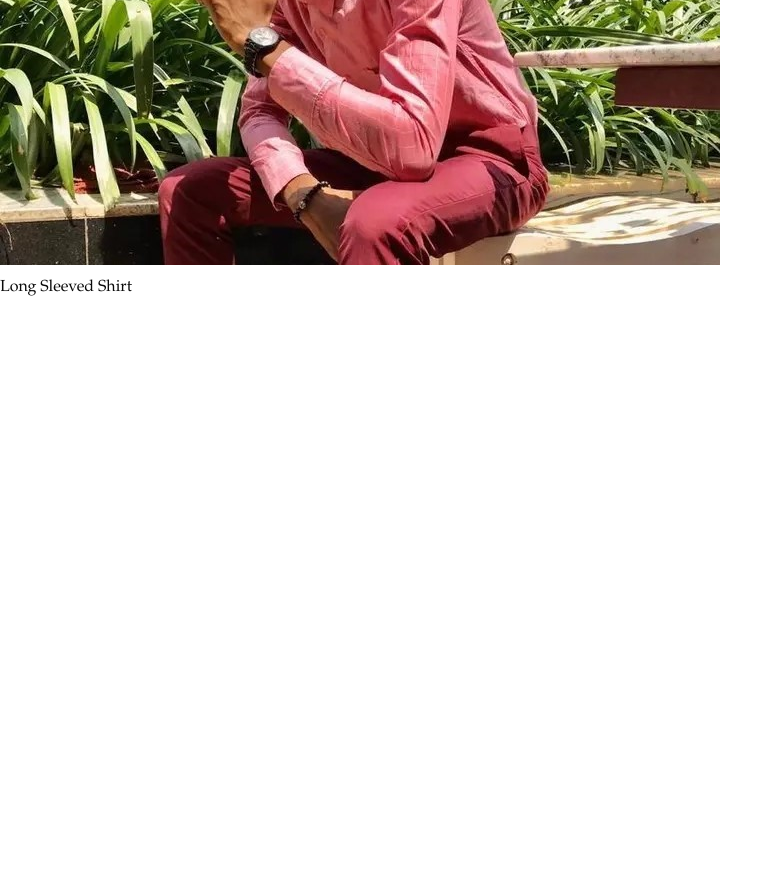
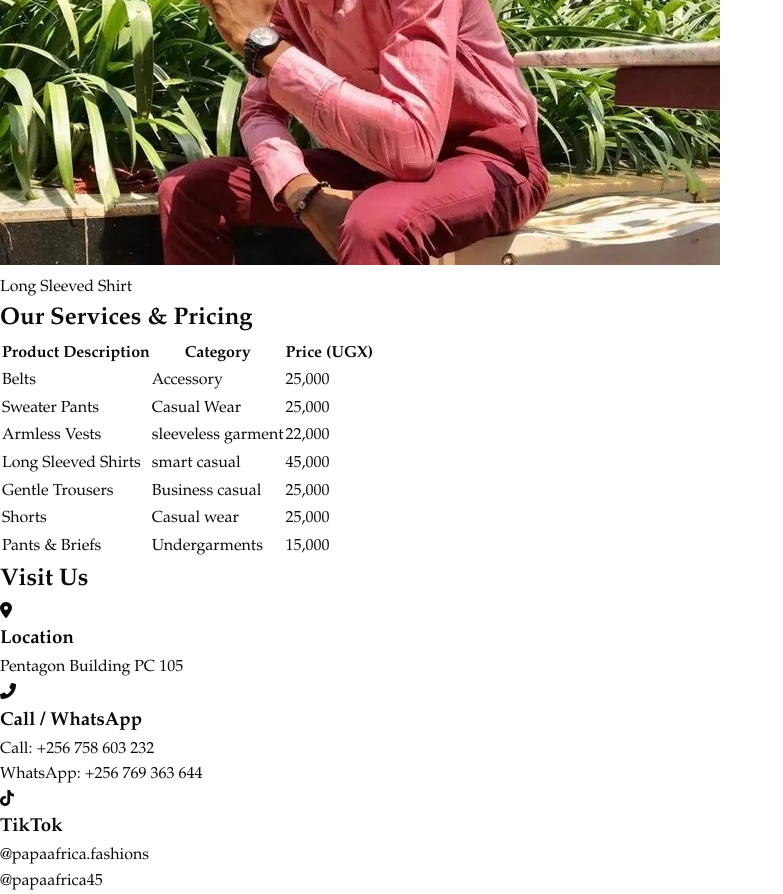
Before and after one commit to KimeraJoshua-dev/KIMERAJOSHUA-264-823-FINAL-EXAM-, a plain HTML site: page index.html in a window 1280 px wide. Shown: the part 3700-4594 px from the top of the page, without its empty margins (0-783 px from the left). Before the commit the page ends 4000 px from the top, so only its background shows below. Drawn offline with Linux system fonts and the light colour scheme.

Commit message:
Add services and contact sections to index.html
Added a services section with pricing details and a contact section with location and contact information.

```diff
--- a/index.html
+++ b/index.html
@@ -25,7 +25,6 @@
             </div>
         </nav>
     </header>
-</body>
     <section id="home" class="hero">
         <div class="hero-overlay">
             <div class="hero-text">
@@ -58,5 +57,49 @@
 
     </div>
 </section>
-        </nav>
-    </header>
+     <section id="services" class="container dark-section">
+        <h2 class="section-title">Our Services & Pricing</h2>
+        <div class="table-wrapper">
+            <table>
+                <thead>
+                    <tr>
+                        <th>Product Description</th>
+                        <th>Category</th>
+                        <th>Price (UGX)</th>
+                    </tr>
+                </thead>
+                <tbody>
+                    <tr><td>Belts</td><td>Accessory</td><td>25,000</td></tr>
+                    <tr><td>Sweater Pants</td><td>Casual Wear</td><td>25,000</td></tr>
+                    <tr><td>Armless Vests</td><td>sleeveless garment</td><td>22,000</td></tr>
+                    <tr><td>Long Sleeved Shirts</td><td>smart casual</td><td>45,000</td></tr>
+                    <tr><td>Gentle Trousers</td><td>Business casual</td><td>25,000</td></tr>
+                    <tr><td>Shorts</td><td>Casual wear</td><td>25,000</td></tr>
+                    <tr><td>Pants & Briefs</td><td>Undergarments</td><td>15,000</td></tr>
+                </tbody>
+            </table>
+        </div>
+    </section>
+    <section id="contact" class="container">
+        <h2 class="section-title">Visit Us</h2>
+        <div class="contact-info">
+            <div class="contact-card">
+                <i class="fas fa-map-marker-alt"></i>
+                <h3>Location</h3>
+                <p>Pentagon Building PC 105</p>
+            </div>
+            <div class="contact-card">
+                <i class="fas fa-phone-alt"></i>
+                <h3>Call / WhatsApp</h3>
+                <p>Call: +256 758 603 232</p>
+                <p>WhatsApp: +256 769 363 644</p>
+            </div>
+            <div class="contact-card">
+                <i class="fab fa-tiktok"></i>
+                <h3>TikTok</h3>
+                <p>@papaafrica.fashions</p>
+                <p>@papaafrica45</p>
+            </div>
+        </div>
+    </section>
+</body>
```
